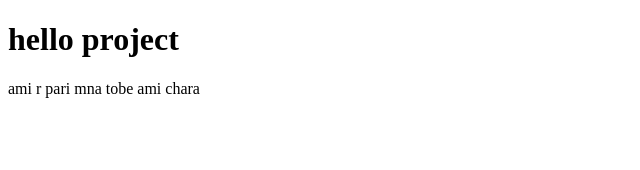
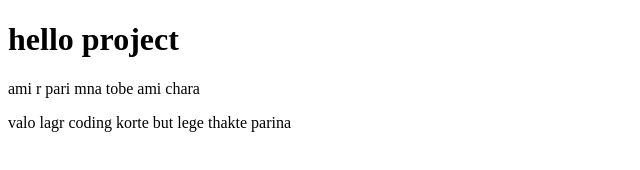
Before and after one commit to alaminakon5859/hello-project, a plain HTML site: page hello.html in a window 1280 px wide. Shown: the whole page, without its empty margins (0-640 px from the left). Drawn offline with Linux system fonts and the light colour scheme.

Commit message:
command limne

```diff
--- a/hello.html
+++ b/hello.html
@@ -8,5 +8,6 @@
 <body>
     <h1>hello project</h1>
     <p>ami r pari mna tobe ami chara </p>
+    <p>valo lagr coding korte but lege thakte parina </p>
 </body>
 </html>
```
